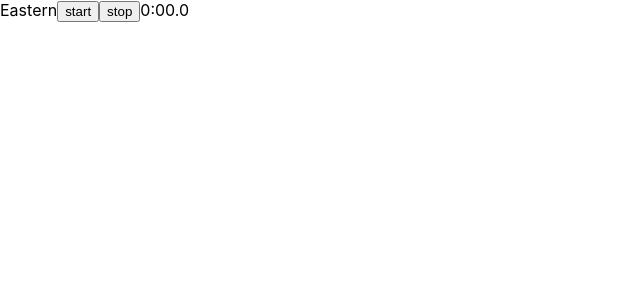
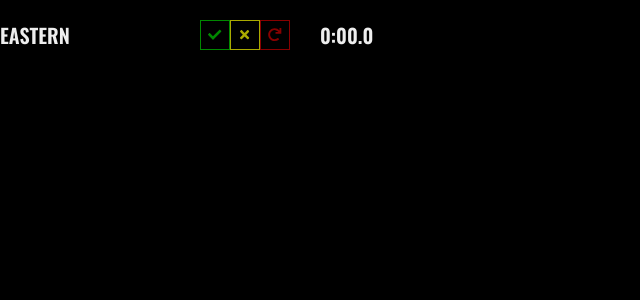
Before and after one commit to Fleury14/lttp-timer, a React (Create React App) app: page / in a window 1280 px wide. Shown: the top 300 px of the page, without its empty margins (0-640 px from the left). Built offline with nearby package versions, Linux system fonts and the light colour scheme.

Commit message:
style(timer): stylize timer

```diff
--- a/package.json
+++ b/package.json
@@ -10,6 +10,7 @@
     "@testing-library/react": "^11.1.0",
     "@testing-library/user-event": "^12.1.10",
     "add": "^2.0.6",
+    "node-sass": "4.14.1",
     "react": "^17.0.1",
     "react-dom": "^17.0.1",
     "react-scripts": "4.0.1",
--- a/src/App.css
+++ b/src/App.css
@@ -1,3 +1,5 @@
+@import url('https://fonts.googleapis.com/css2?family=Oswald:wght@600&display=swap');
+
 .App {
   text-align: center;
 }
@@ -36,3 +38,9 @@
     transform: rotate(360deg);
   }
 }
+
+body {
+  background-color: #000;
+  color: #eee;
+  font-family: 'Oswald', sans-serif;
+}
--- a/src/components/timer/timer.js
+++ b/src/components/timer/timer.js
@@ -1,6 +1,9 @@
 // @flow
 import React, { Component } from 'react';
 import parseTime from '../../helpers/parse-time';
+import { FontAwesomeIcon } from '@fortawesome/react-fontawesome';
+import { faCheck, faTimes, faRedo } from '@fortawesome/free-solid-svg-icons';
+import './timer.scss';
 
 type Props = {
     title: string
@@ -58,11 +61,14 @@ class TimerComponent extends Component<Props, State> {
     render() {
 
         return (
-            <div className="whole-wrapper">
-                <span>{this.props.title}</span>
-                <button onClick={() => this.beginTimer()}>start</button>
-                <button onClick={() => this.endTimer()}>stop</button>
-                {parseTime(this.state.currentTime)}
+            <div className="timer-wrapper">
+                <span className="timer-title">{this.props.title}</span>
+
+
+                <button onClick={() => this.beginTimer()} className="start-icon"><FontAwesomeIcon icon={faCheck} /></button>
+                <button onClick={() => this.endTimer()} className="stop-icon"><FontAwesomeIcon icon={faTimes} /></button>
+                <button onClick={() => this.resetTimer()} className="reset-icon"><FontAwesomeIcon icon={faRedo} /></button>
+                <p className="timer-time">{parseTime(this.state.currentTime)}</p>
             </div>
         );
     }
--- /dev/null
+++ b/src/components/timer/timer.scss
@@ -0,0 +1,37 @@
+.timer-wrapper {
+    text-transform: uppercase;
+    font-size: 20px;
+    display: flex;
+    align-items: center;
+
+    button {
+        height: 30px;
+        width: 30px;
+    }
+}
+
+.timer-title {
+    width: 200px;
+}
+
+.timer-time {
+    margin-left: 30px;
+}
+
+.start-icon {
+    background-color: #000;
+    border: 1px solid #080;
+    color: #080;
+}
+
+.stop-icon {
+    background-color: #000;
+    border: 1px solid #aa0;
+    color: #aa0;
+}
+
+.reset-icon {
+    background-color: #000;
+    border: 1px solid #800;
+    color: #800;
+}
```
Also changed, not shown: 2 other files (tests, documents, lock files or other folders).
